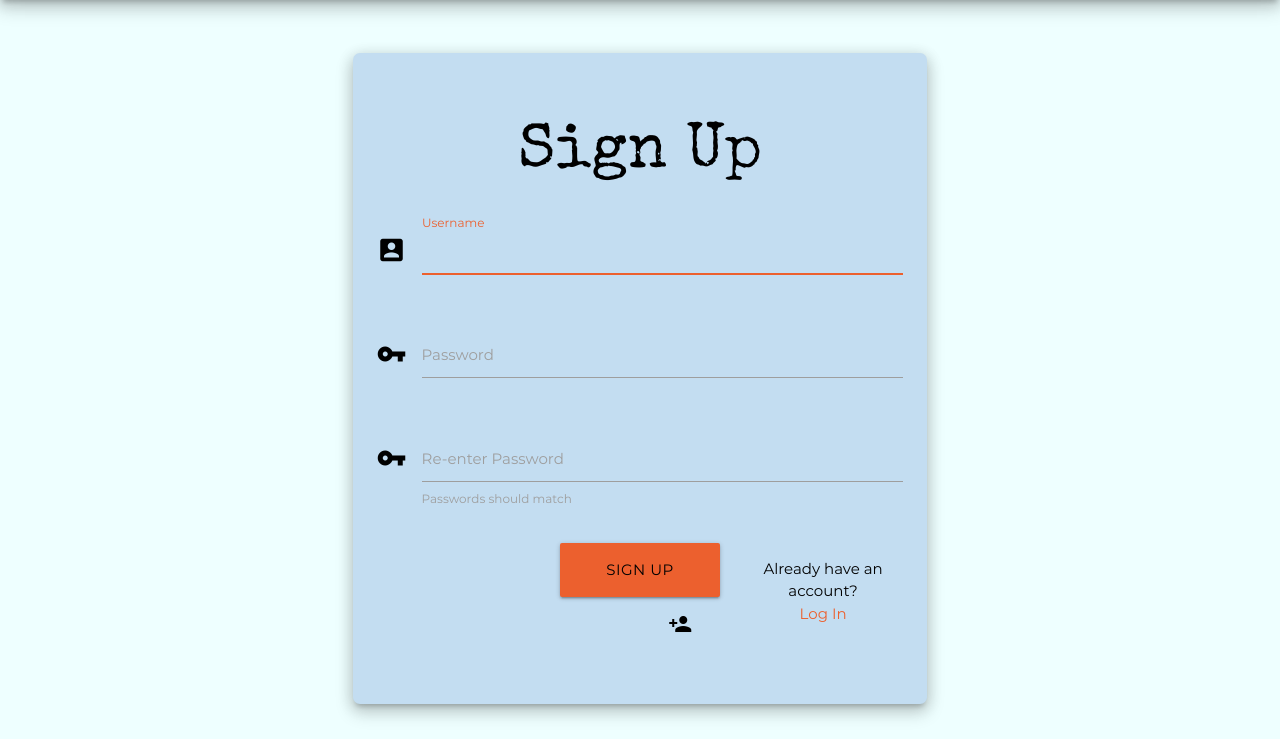
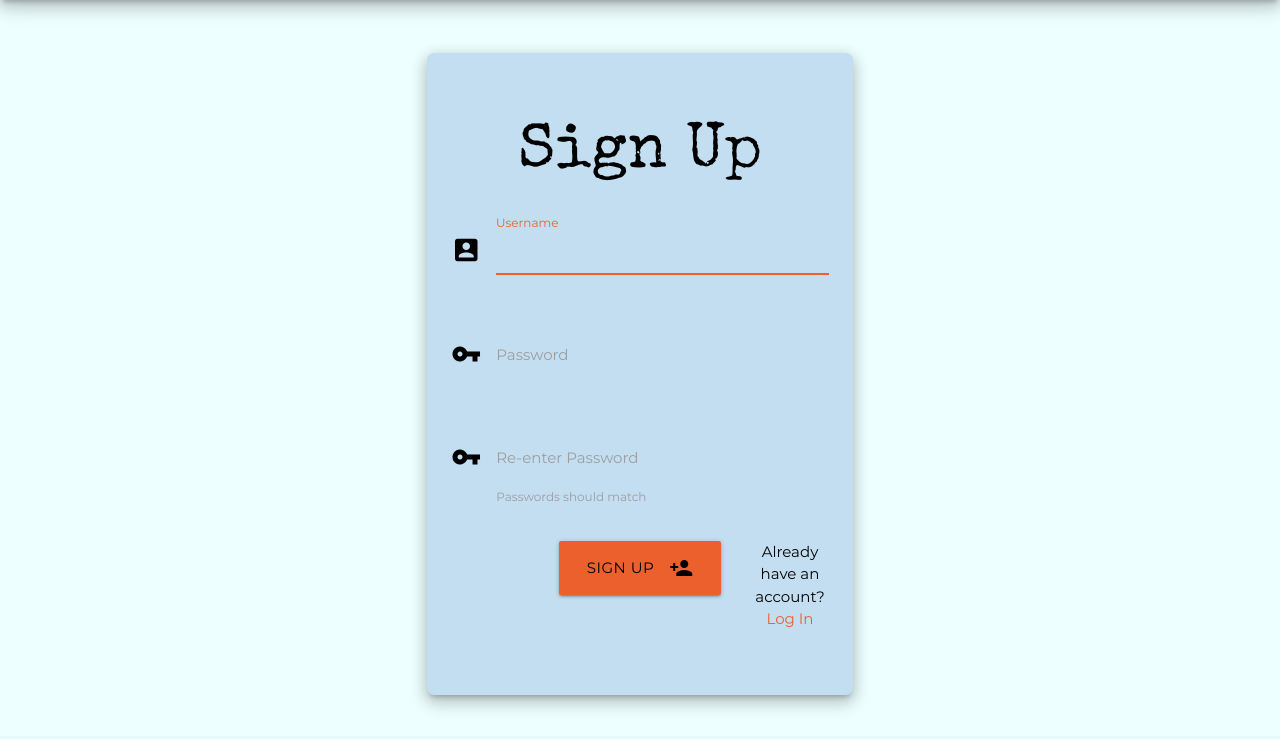
Before and after one commit to sin-of-sloth/Kronometrador, a Django app: page /signup/ in a window 1280 px wide. Shown: the part 64-803 px from the top of the page. After the commit the page ends 771 px from the top, so only its background shows below. Run offline with Django 3.2, Linux system fonts and the light colour scheme.

Commit message:
login & signup touchups

```diff
--- a/todo/static/todo/css/style.css
+++ b/todo/static/todo/css/style.css
@@ -217,3 +217,7 @@ nav form {
 .signup-btn {
     vertical-align: 0% !important;
 }
+
+input[type="text"], input[type="password"] {
+    border-bottom: none !important;
+}
--- a/todo/templates/todo/signupuser.html
+++ b/todo/templates/todo/signupuser.html
@@ -6,7 +6,7 @@
 
 <div class="container">
     <div class="row">
-        <div class="col s8 offset-s2">
+        <div class="col s6 offset-s3">
             <div class="card-panel todo-card z-depth-3">
                 <div class="container-fluid center specialelite-font">
                     <h1>Sign Up</h1>
@@ -39,14 +39,12 @@
                                 </div>
                             </div>
                             <div class="row center">
-                                <div class="col s4 offset-s4">
+                                <div class="col s6 offset-s3 center">
                                     <button type="submit" class="btn home-btn btn-large">Sign Up<i class="material-icons right">person_add</i></button>&emsp;
                                 </div>
-                                <div class="col s4">
-                                    <p>
-                                        Already have an account?<br>
-                                        <span class="signup-link"><a href="{% url 'loginuser' %}">Log In</a></span>
-                                    </p>
+                                <div class="col s3">
+                                    Already have an account?<br>
+                                    <span class="signup-link"><a href="{% url 'loginuser' %}">Log In</a></span>
                                 </div>
                             </div>
                         </form>
```
Also changed, not shown: todo/templates/todo/loginuser.html (+5 -7 lines), db.sqlite3.
